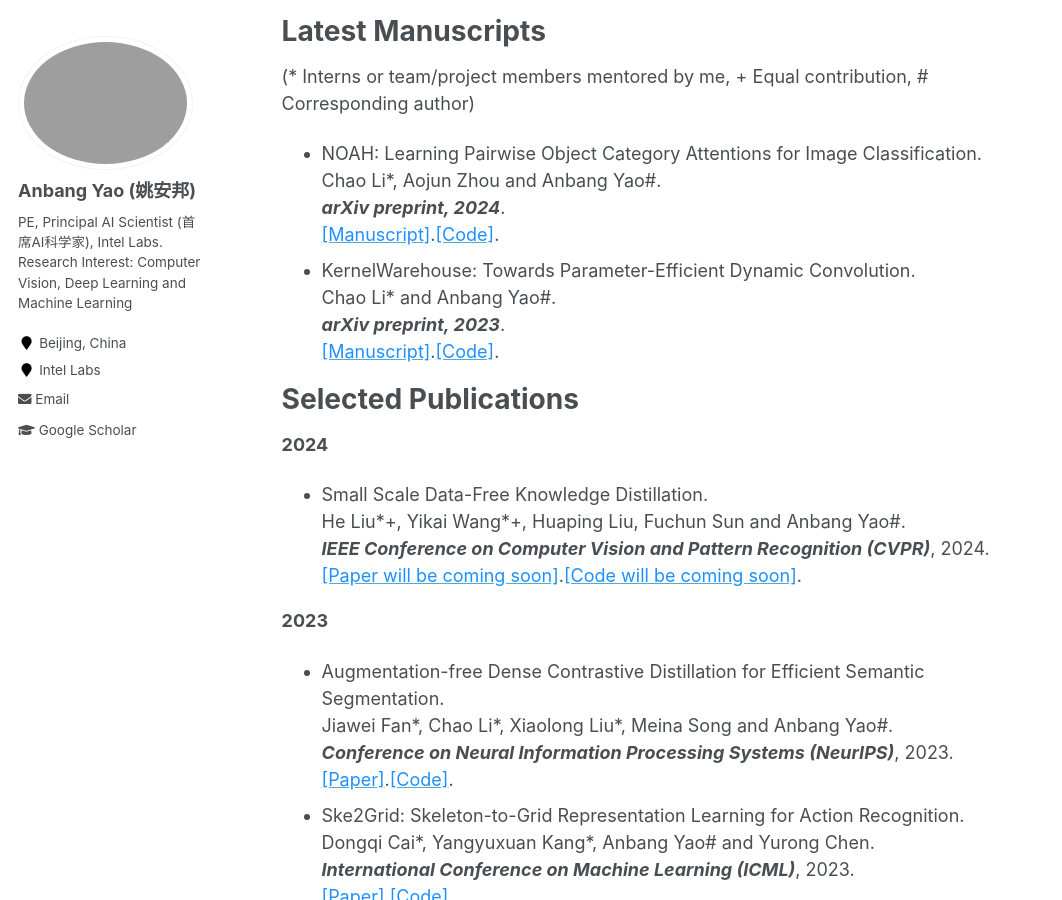
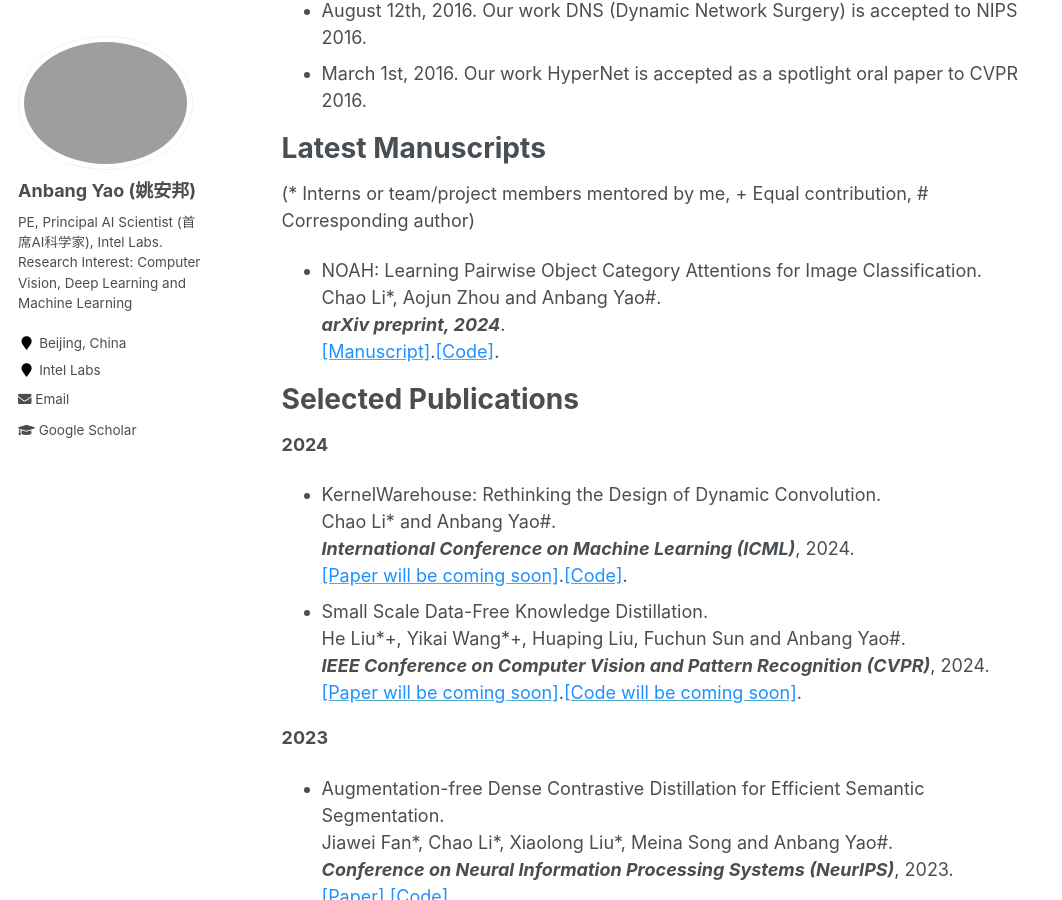
Before and after one commit to YaoAnbang/YaoAnbang.github.io, a Jekyll site: the page built from _pages/about.md, in a window 1280 px wide and 900 px high, scrolled down 2535 px. Shown: the whole window, without its empty margins (0-1062 px from the left). Built offline with Jekyll 4.4.1, drawn with Linux system fonts in a browser that asks for light colours; some of the changed text lies outside the part shown.

Commit message:
Update about.md

```diff
--- a/_pages/about.md
+++ b/_pages/about.md
@@ -17,6 +17,7 @@
 ---
 **<font color="Crimson">News：</font>**
 
++ May 2nd, 2024. Our work KernelWarehouse, which redefines the basic concepts of “kernels”, “assembling kernels” and “attention function” of dynamic convolution research to achieve substantially better parameter efficiency and representation power, is accepted to ICML 2024.
 + March 28th, 2024. I will be serving as an Area Chair (AC) for NeurIPS 2024.
 + February 27th, 2024. Our work SSD-KD, the first work for super-fast and high-performance data-free knowledge distillation with a new concept of "small scale data inversion", is accepted to CVPR 2024.
 + September 22nd, 2023. Our paper Af-DCD, a new augmentation-free dense contrastive distillation framework for efficient semantic segmentation, is accepted to NeurIPS 2023.
@@ -56,12 +57,13 @@
 (\* Interns or team/project members mentored by me, \+ Equal contribution, \# Corresponding author)
 
 + NOAH: Learning Pairwise Object Category Attentions for Image Classification.<br> Chao Li\*, Aojun Zhou and Anbang Yao\#.<br><em>**arXiv preprint, 2024**</em>.<br> [<font color="DodgerBlue">[Manuscript]</font>](http://arxiv.org/abs/2402.02377).[<font color="DodgerBlue">[Code]</font>](https://github.com/OSVAI/NOAH).<br>
-+ KernelWarehouse: Towards Parameter-Efficient Dynamic Convolution.<br> Chao Li\* and Anbang Yao\#.<br><em>**arXiv preprint, 2023**</em>.<br> [<font color="DodgerBlue">[Manuscript]</font>](https://arxiv.org/pdf/2308.08361.pdf).[<font color="DodgerBlue">[Code]</font>](https://github.com/OSVAI/KernelWarehouse?tab=readme-ov-file).<br>
 
 Selected Publications
 =====
 
 **2024**
+<!-- <blockquote> -->
++ KernelWarehouse: Rethinking the Design of Dynamic Convolution.<br> Chao Li\* and Anbang Yao\#.<br><em>**International Conference on Machine Learning (ICML)**</em>, 2024.<br>[<font color="DodgerBlue">[Paper will be coming soon]</font>](https://github.com/OSVAI/KernelWarehouse).[<font color="DodgerBlue">[Code]</font>](https://github.com/OSVAI/KernelWarehouse).<br>
 <!-- <blockquote> -->
 + Small Scale Data-Free Knowledge Distillation.<br> He Liu\*\+, Yikai Wang\*\+, Huaping Liu, Fuchun Sun and Anbang Yao\#.<br><em>**IEEE Conference on Computer Vision and Pattern Recognition (CVPR)**</em>, 2024.<br> [<font color="DodgerBlue">[Paper will be coming soon]</font>](https://github.com/OSVAI/SSD-KD).[<font color="DodgerBlue">[Code will be coming soon]</font>](https://github.com/OSVAI/SSD-KD).<br>
 <!--</blockquote> -->
```
